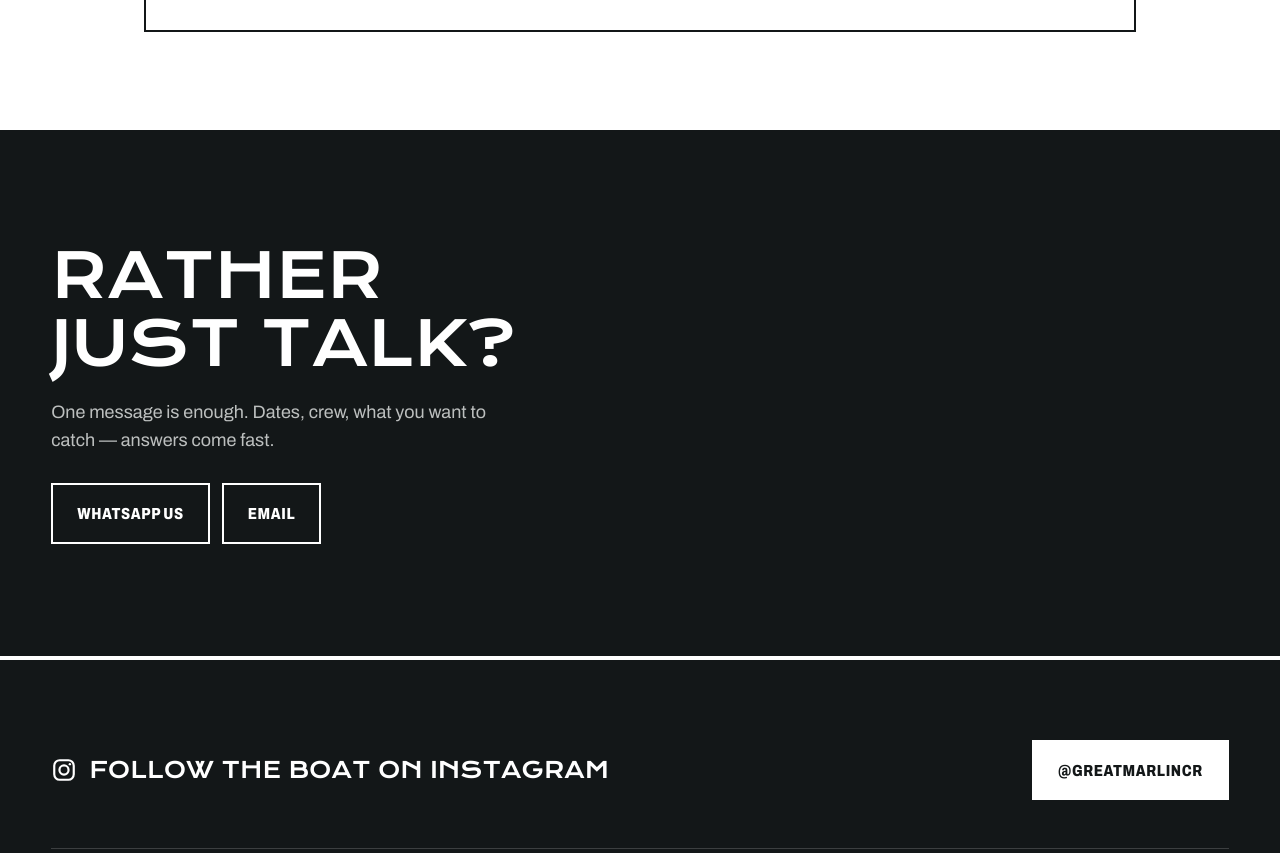
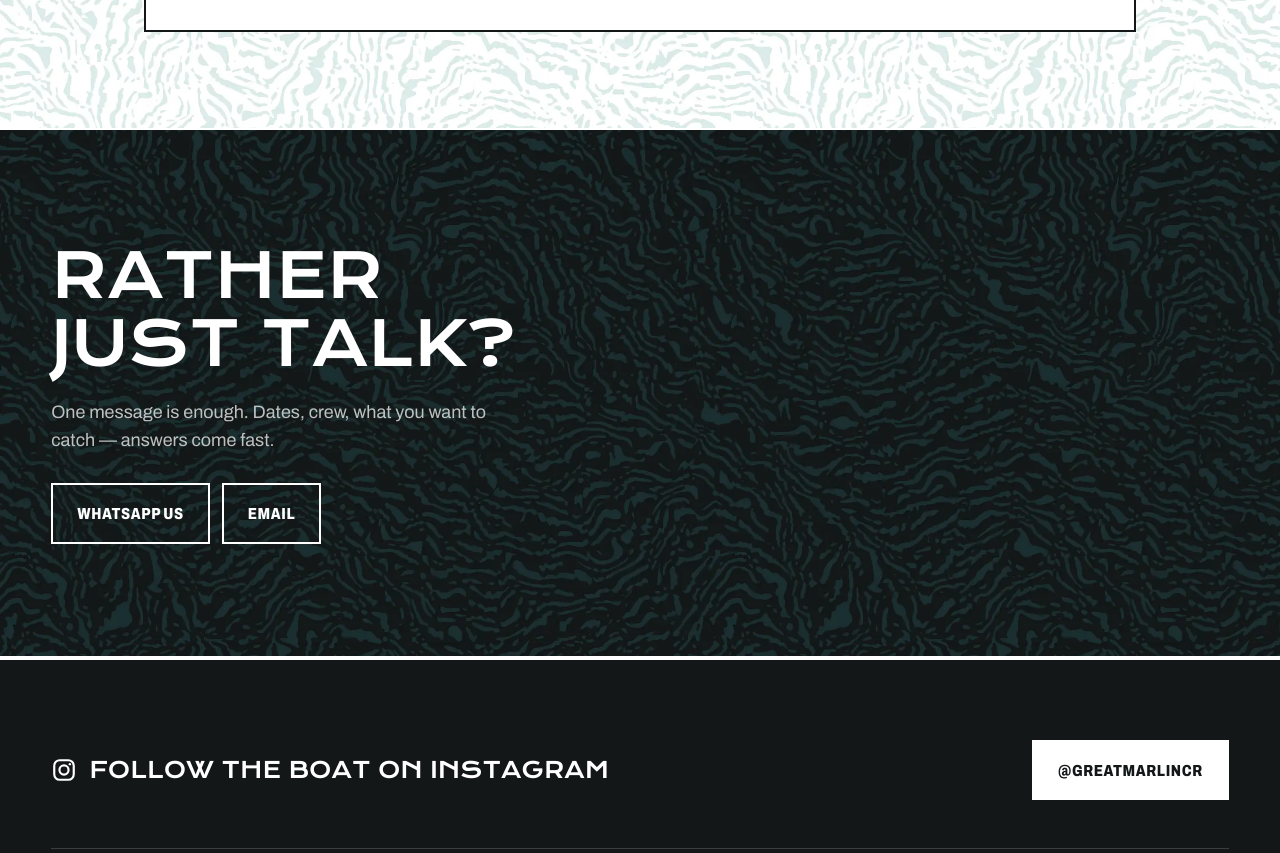
Before and after one commit to anthonyskoczylas/great-marlin, a plain HTML site: page book.html in a window 1280 px wide. Shown: the part 1520-2373 px from the top of the page. Drawn offline with Linux system fonts and the light colour scheme.

Commit message:
Teal Tidal pattern behind every section, seamless across same-colour joins
- assets/pattern/tidal-{sand,white,dark}.webp: own flow-line print, tiles seamlessly
- Homepage .on-pacific/.on-light/.on-dark and subpage .band/.band-deep/.closer get the pattern; nav, hero, #book photo and footer stay plain
- site.js + homepage: pin each section's tile to the page so neighbouring same-colour sections read as one sheet
- #chase flow-root: its heading margin no longer leaks out as a bare strip under #fish
- Rollback tag: pre-tidal-pattern-2026-11-21

Co-Authored-By: Claude Opus 5.5 <noreply@anthropic.com>

```diff
--- a/assets/site.css
+++ b/assets/site.css
@@ -106,6 +106,11 @@ a{color:inherit}
 /* ---------- the three fields ---------- */
 .band{background:var(--tower);color:var(--hull);padding:clamp(80px,12vh,150px) 0}
 .band.band-deep{background:var(--hull);color:var(--tower)}
+/* Tidal pattern (Tony 11-21, option C teal): white bands, dark bands and the closer; nav, hero and footer stay plain */
+.band{background-image:url('pattern/tidal-white.webp?v=1')}
+.band.band-deep,.closer{background-image:url('pattern/tidal-dark.webp?v=1')}
+.band,.closer{background-size:720px;background-repeat:repeat}
+@media(max-width:760px){.band,.closer{background-size:520px}}
 .sec-head{margin-bottom:clamp(36px,6vh,64px)}
 .sec-title{font-size:clamp(1.68rem,3.84vw,3.84rem);max-width:14ch}
 .sec-sub{margin-top:14px;color:var(--soft-on-light)}
@@ -233,7 +238,7 @@ figcaption{margin-top:10px;font-family:var(--display);font-stretch:80%;font-weig
 .band-deep .guide-link:hover{color:var(--flag)}
 
 /* ---------- closer: the Pacific field ---------- */
-.closer{background:var(--hull);color:var(--tower);padding:clamp(88px,14vh,160px) 0;border-top:2px solid var(--flag)}
+.closer{background-color:var(--hull);color:var(--tower);padding:clamp(88px,14vh,160px) 0;border-top:2px solid var(--flag)}
 .closer h2{font-family:var(--headline);font-stretch:100%;font-weight:400;text-transform:uppercase;line-height:1.1;font-size:clamp(1.92rem,4.8vw,4.56rem);max-width:12ch;text-wrap:balance}
 .closer .note{margin-top:20px;max-width:46ch;color:var(--soft-on-pacific);font-size:1.125rem}
 .closer-actions{display:flex;gap:12px;margin-top:28px;flex-wrap:wrap}
--- a/assets/site.js
+++ b/assets/site.js
@@ -37,3 +37,12 @@
   document.addEventListener("touchend", wake, { passive: true });
   document.addEventListener("click", wake);
 })();
+/* Tidal pattern (11-21): pin every section's tile to the page, so two same-colour sections in a row read as one continuous sheet (no restart line at the join) */
+(function(){
+  var q = '.band,.closer,.on-pacific,.on-light,.on-dark', raf = 0;
+  function align(){ raf = 0; var y = window.scrollY || 0;
+    document.querySelectorAll(q).forEach(function(e){ e.style.backgroundPositionY = -Math.round(e.getBoundingClientRect().top + y) + 'px'; }); }
+  function soon(){ if (!raf) raf = requestAnimationFrame(align); }
+  align(); window.addEventListener('load', align); window.addEventListener('resize', soon);
+  if (window.ResizeObserver) new ResizeObserver(soon).observe(document.body);
+})();
--- a/book.html
+++ b/book.html
@@ -18,7 +18,7 @@
 <meta name="twitter:card" content="summary_large_image">
 <meta name="theme-color" content="#091228">
 <link rel="preload" href="assets/fonts/archivo-var.woff2" as="font" type="font/woff2" crossorigin>
-<link rel="stylesheet" href="assets/site.css?v=a9d0f8d9">
+<link rel="stylesheet" href="assets/site.css?v=11bbf0e8">
 <script>document.documentElement.className+=' js';</script>
 <link rel="icon" href="assets/favicon-32.png?v=2" type="image/png" sizes="32x32"><link rel="icon" href="assets/favicon-64.png?v=2" type="image/png" sizes="64x64">
 <link rel="apple-touch-icon" href="assets/apple-touch-icon-v2.png">
@@ -275,7 +275,7 @@
 
 <div class="toast" id="toast" role="status" aria-live="polite"></div>
 
-<script src="assets/site.js?v=30475fb3" defer></script>
+<script src="assets/site.js?v=03a2d0bc" defer></script>
 <script>
 (function(){
   var $ = function(s, c){ return (c || document).querySelector(s); };
```
Also changed, not shown: costa-rica-fishing.html (+2 -2 lines), first-time-offshore.html (+2 -2 lines), full-day-fishing-charter.html (+2 -2 lines), getting-here.html (+2 -2 lines), half-day-fishing-charter.html (+2 -2 lines), index.html (+18 -0 lines), surf-trip.html (+2 -2 lines), tours.html (+2 -2 lines), transportation.html (+2 -2 lines), assets/pattern/tidal-dark.webp (added), assets/pattern/tidal-sand.webp (added), assets/pattern/tidal-white.webp (added).
